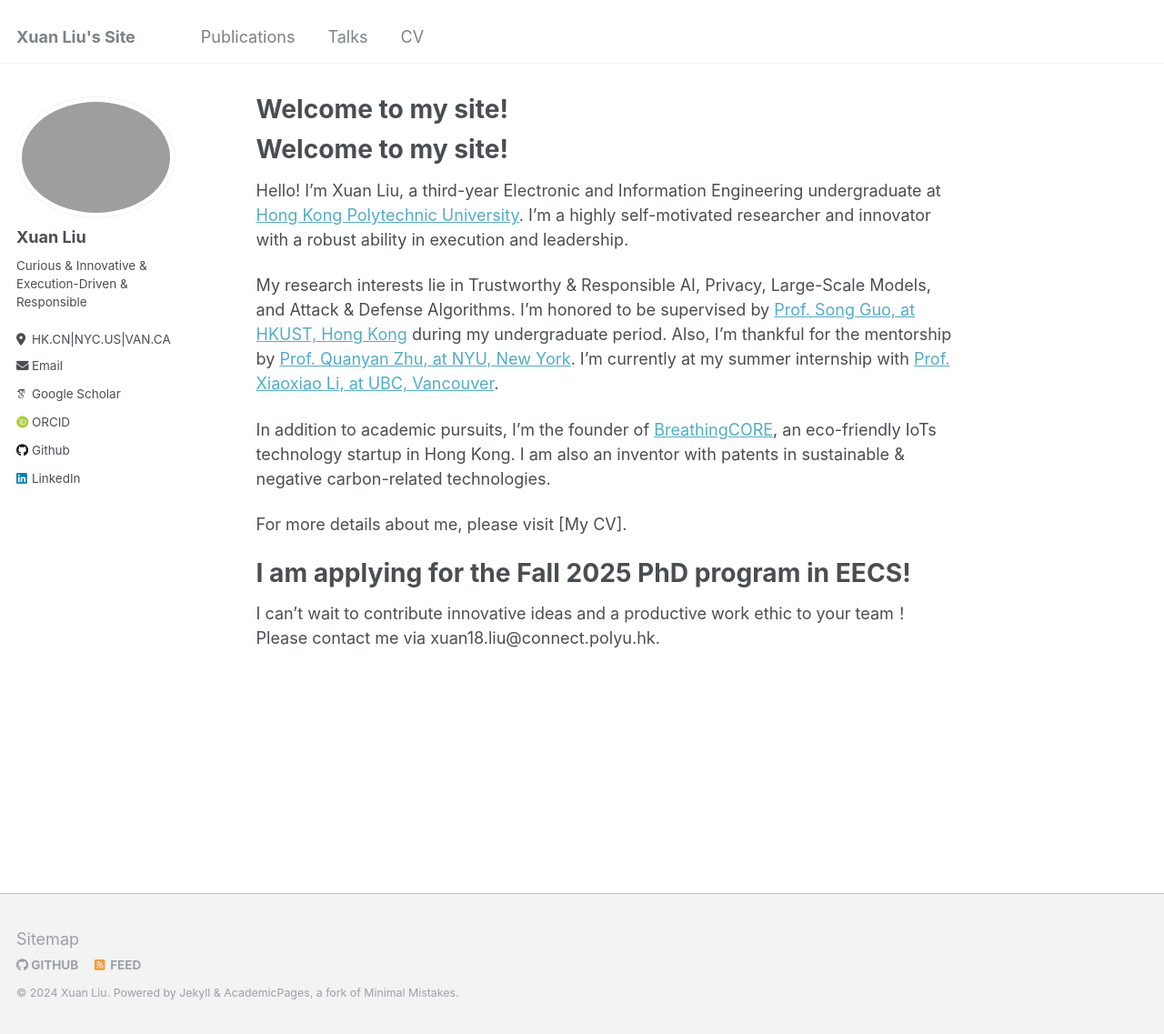
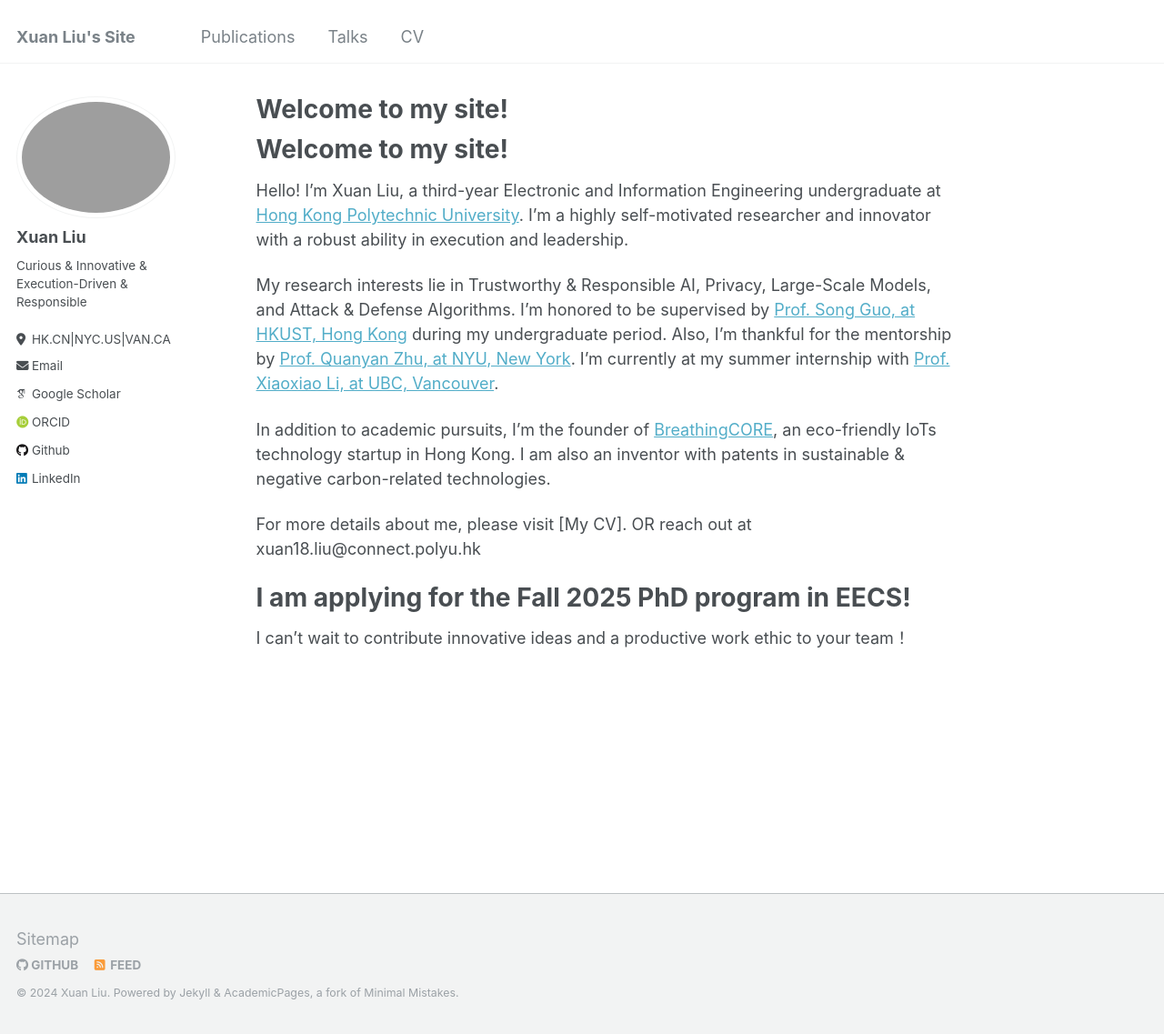
Before and after one commit to XuanL17/XuanL17.github.io, a Jekyll site: the page built from _pages/about.md, in a window 1280 px wide and 1137 px high. Shown: the whole window at 91% size. Built offline with Jekyll 4.4.1, drawn with Linux system fonts in a browser that asks for light colours; some web fonts are replaced; our own code applies the rules of GitHub Pages for plain Markdown files.

Commit message:
Update about.md

```diff
--- a/_pages/about.md
+++ b/_pages/about.md
@@ -14,8 +14,7 @@ My research interests lie in Trustworthy & Responsible AI, Privacy, Large-Scale
 
 In addition to academic pursuits, I'm the founder of [BreathingCORE](https://www.linkedin.com/posts/hong-kong-polytechnic-university_uris-ecotech-startup-activity-7190543155698491392-qV6A?utm_source=share&utm_medium=member_desktop), an eco-friendly IoTs technology startup in Hong Kong. I am also an inventor with patents in sustainable & negative carbon-related technologies.
 
-For more details about me, please visit [My CV].
+For more details about me, please visit [My CV]. OR reach out at xuan18.liu@connect.polyu.hk
 
 # I am applying for the Fall 2025 PhD program in EECS!
 I can't wait to contribute innovative ideas and a productive work ethic to your team！
-Please contact me via xuan18.liu@connect.polyu.hk.
```
